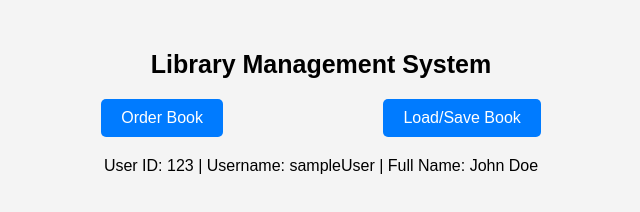
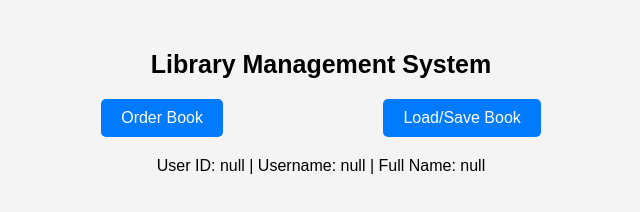
Before and after one commit to sahnivarun/LibraryManagementSystem, a plain HTML site: page src/LMS_Website/manage.html in a window 1280 px wide. Shown: the whole page, without its empty margins (319-959 px from the left). Drawn offline with Linux system fonts and the light colour scheme.

Commit message:
main page implemented part1

```diff
--- a/src/LMS_Website/manage.html
+++ b/src/LMS_Website/manage.html
@@ -68,15 +68,14 @@
             userInfo.innerText = `User ID: ${user.userID} | Username: ${user.username} | Full Name: ${user.fullName}`;
         }
 
-        // Example data to simulate user information
-        const user = {
-            userID: 123,
-            username: 'sampleUser',
-            fullName: 'John Doe'
-        };
+        // Retrieve URL parameters and set user information
+        // Retrieve user information from Local Storage
+        const userID = localStorage.getItem('userID');
+        const username = localStorage.getItem('username');
+        const fullName = localStorage.getItem('fullName');
 
-        // Call setUserInfo with the sample user data
-        setUserInfo(user);
+        // Set user information on manage.html UI
+        setUserInfo({ userID, username, fullName });
     </script>
 </body>
 </html>
```
Also changed, not shown: src/LMS_Website/login.html (+4 -0 lines).
